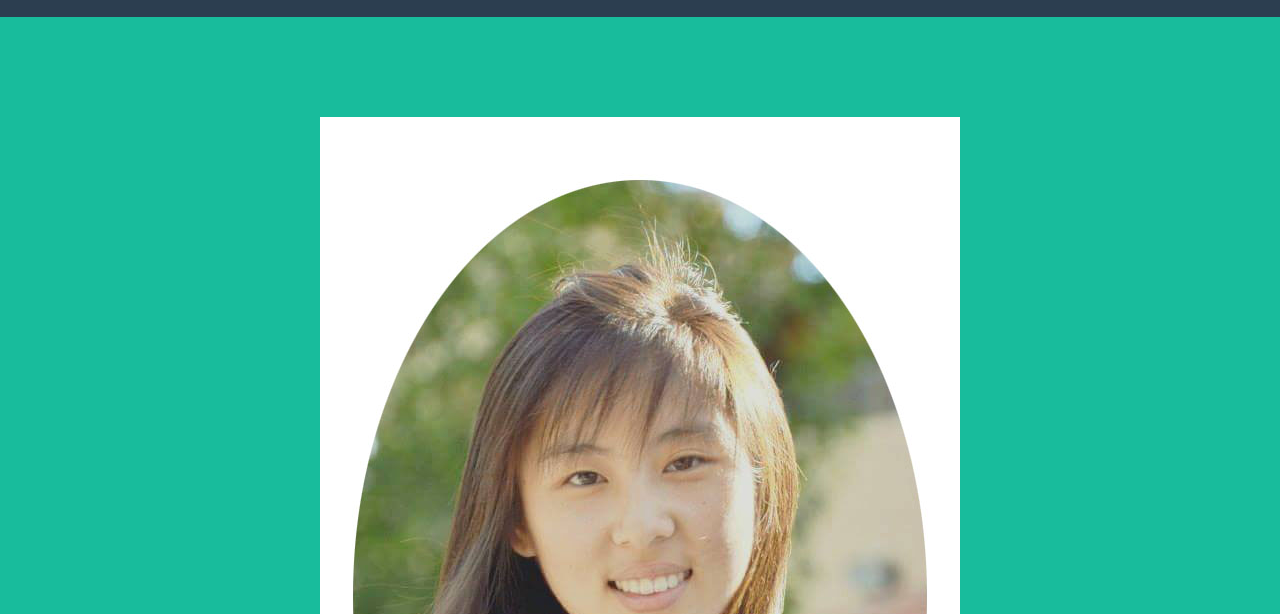
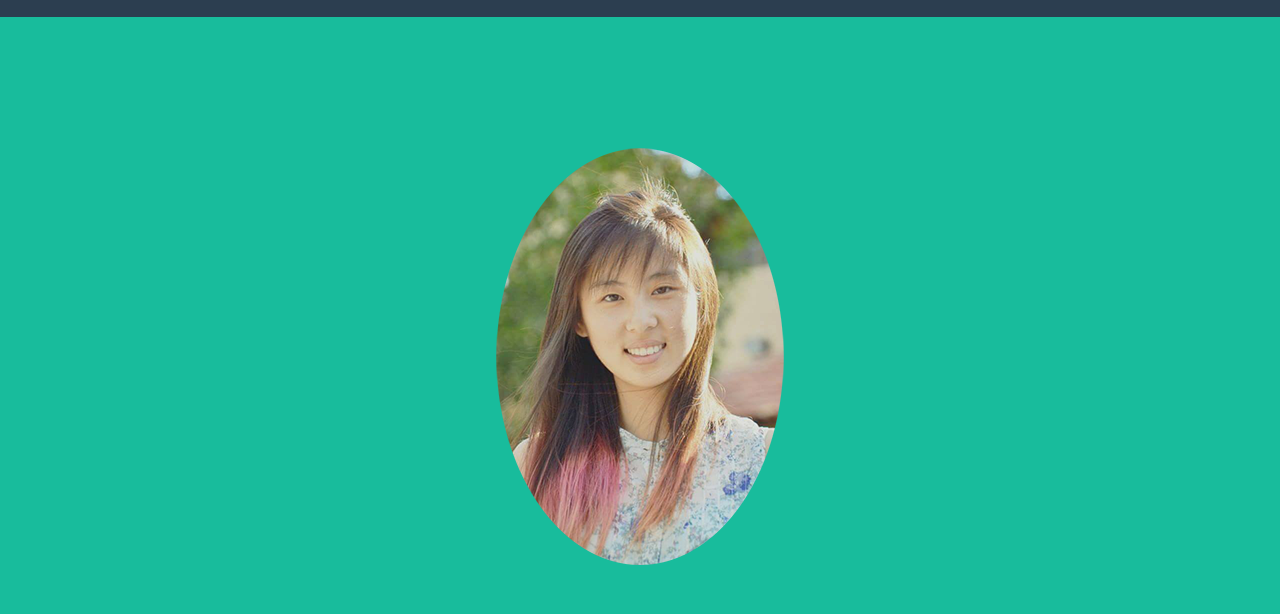
Before and after one commit to lauren9y/lauren9y.github.io, a website: page index.html in a window 1280 px wide. Shown: the part 83-697 px from the top of the page. Drawn offline with nearby package versions, Linux system fonts and the light colour scheme; files whose address does not match are found by name.

Commit message:
changed photo

```diff
--- a/index.html
+++ b/index.html
@@ -71,7 +71,7 @@
         <div class="container">
             <div class="row">
                 <div class="col-lg-12">
-                    <img class="img-responsive" src="img/portfolio/me_edited.jpg" alt="">
+                    <img class="img-responsive" src="img/portfolio/me.png" alt="">
                     <div class="intro-text">
                         <span class="name">Lauren Luo</span>
                         <hr class="star-light">
```
